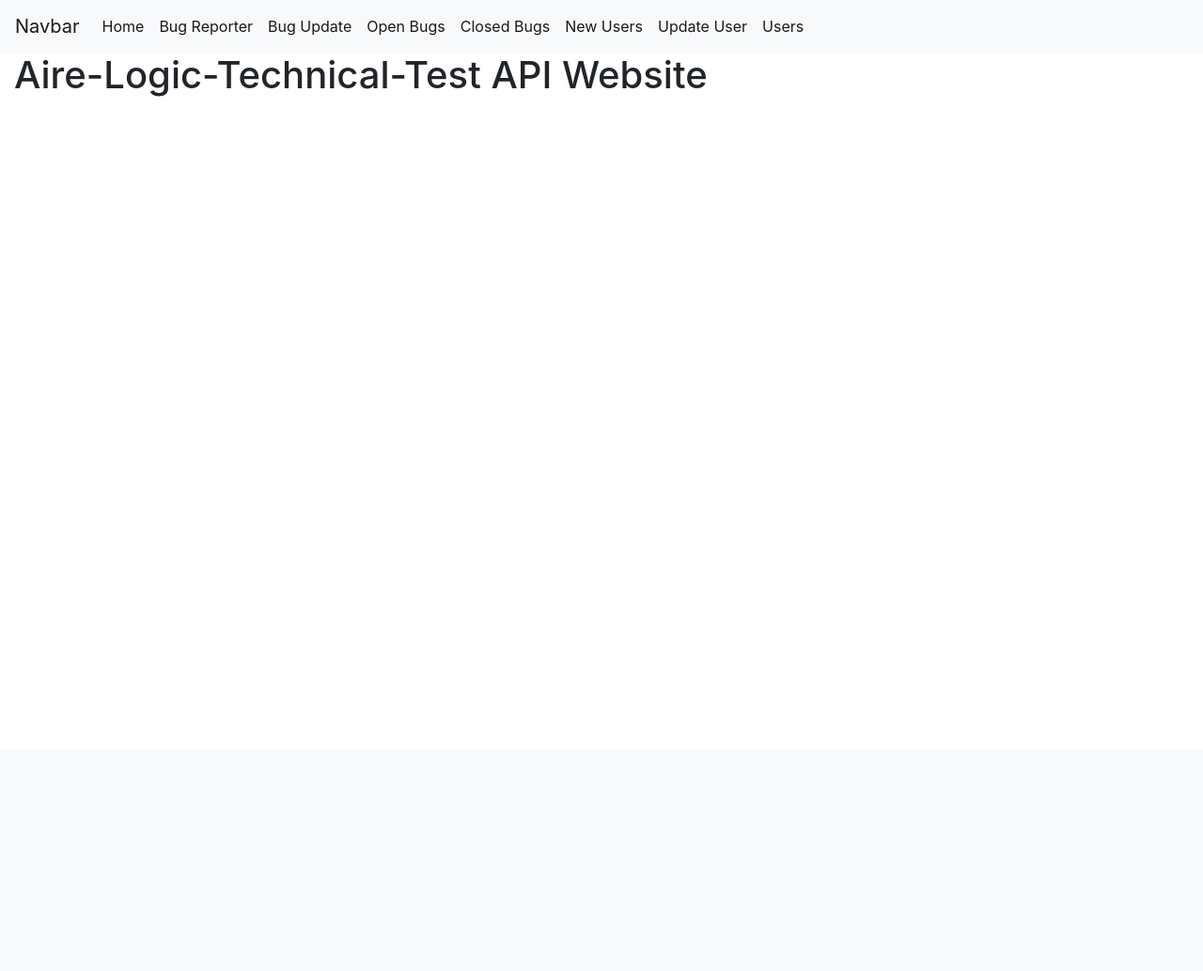
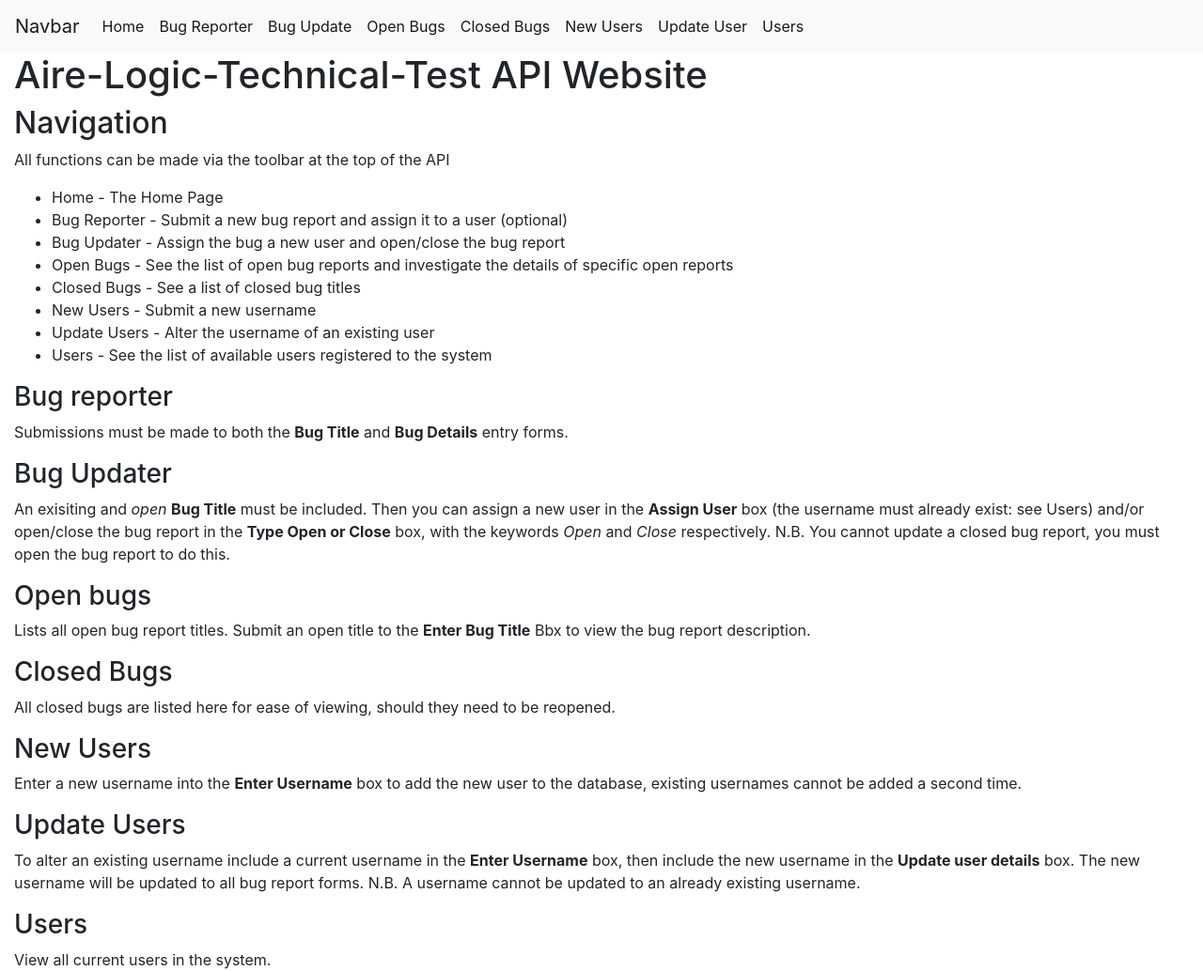
Before and after one commit to wgould91/Aire-Logic-Technical-Test, a Flask app: page / in a window 1280 px wide. Shown: the whole page at 94% size. Before the commit the page ends 103 px from the top, so only its background shows below. Run offline with Flask 2, Linux system fonts and the light colour scheme.

Commit message:
Update Home Page
Included navigation of readme.md file in github account

```diff
--- a/templates/home.html
+++ b/templates/home.html
@@ -2,4 +2,59 @@
 {% block title %}Home Page{% endblock %}
 {% block content %}
 <h1>Aire-Logic-Technical-Test API Website</h1>
+
+<h2> Navigation</h2>
+
+<p>All functions can be made via the toolbar at the top of the API</p>
+
+<ul>
+	<li> Home - The Home Page </li>
+	<li> Bug Reporter - Submit a new bug report and assign it to a user (optional) </li>
+	<li> Bug Updater - Assign the bug a new user and open/close the bug report </li>
+	<li> Open Bugs - See the list of open bug reports and investigate the details of specific open reports </li>
+	<li> Closed Bugs - See a list of closed bug titles </li>
+	<li> New Users - Submit a new username </li>
+	<li> Update Users - Alter the username of an existing user </li>
+ 	<li> Users - See the list of available users registered to the system </li>
+</ul>
+
+<h3> Bug reporter </h3>
+
+Submissions must be made to both the <b>Bug Title</b> and <b>Bug Details</b> entry forms.
+
+<p></p>
+<h3> Bug Updater </h3>
+
+An exisiting and <i>open</i> <b>Bug Title</b> must be included. Then you can assign a new user in the <b>Assign User</b> box (the username must already exist: see Users) and/or open/close the bug report in the <b>Type Open or Close</b> box, with the keywords <i>Open</i> and <i>Close</i> respectively.
+
+N.B. You cannot update a closed bug report, you must open the bug report to do this.
+
+<p></p>
+<h3> Open bugs </h3>
+
+Lists all open bug report titles.
+
+Submit an open title to the <b>Enter Bug Title</b> Bbx to view the bug report description.
+
+<p></p>
+<h3> Closed Bugs </h3>
+
+All closed bugs are listed here for ease of viewing, should they need to be reopened.
+
+<p></p>
+<h3> New Users </h3>
+
+Enter a new username into the <b>Enter Username</b> box to add the new user to the database, existing usernames cannot be added a second time.
+
+<p></p>
+<h3> Update Users </h3>
+
+To alter an existing username include a current username in the <b>Enter Username</b> box, then include the new username in the <b>Update user details</b> box. The new username will be updated to all bug report forms.
+
+N.B. A username cannot be updated to an already existing username.
+
+<p></p>
+<h3> Users </h3>
+
+View all current users in the system.
 {% endblock %}
```
